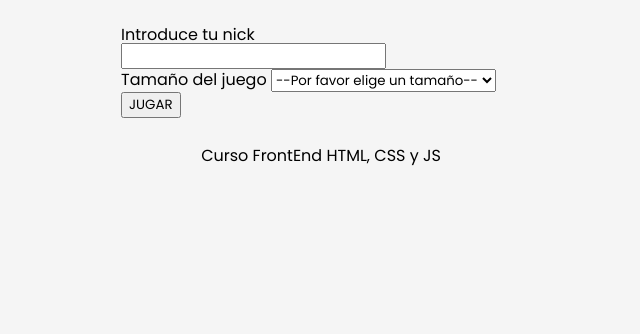
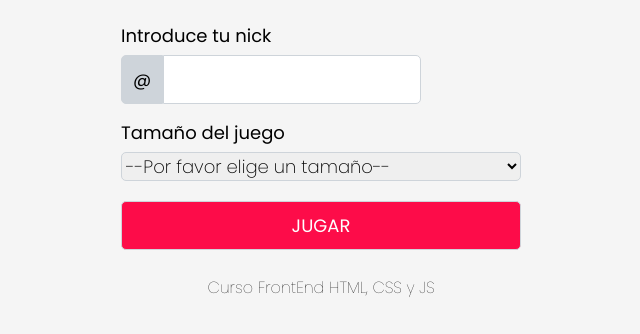
Before and after one commit to lrivmon/frontend_masterdots, a plain HTML site: page index.html in a window 1280 px wide. Shown: the part 96-430 px from the top of the page, without its empty margins (319-959 px from the left). Drawn offline with Linux system fonts and the light colour scheme.

Commit message:
Add inputs and style css

```diff
--- a/css/estilos.css
+++ b/css/estilos.css
@@ -11,6 +11,55 @@ main{
     width: 400px;
     margin: 30px auto 0 auto;
 }
-input, select{
+form{
+    display: flex;
+    flex-direction: column;
+    row-gap: 20px;
+    font-size: 18px;
+}
+label{
+    display: block;
+    margin-bottom: 10px;
+}
+input{
+    display: inline;
     font-family: 'Poppins',sans-serif;
+    width: 236px;
+    border: 1px solid #ced4da;
+    padding: 10px;
+    border-radius: 0px 5px 5px 0px;
+    font-weight: 200;
+    font-size:18px;
+
 }
+input[type="submit"]{
+    background-color: #fd0c49;
+    color: #fff;
+    font-weight: 400;
+    border-radius: 5px;
+    width: 100%;
+}
+select{
+    font-family: 'Poppins',sans-serif;
+    width: 100%;
+    border: 1px solid #ced4da;
+    border-radius: 5px;
+    font-weight: 200;
+    font-size:18px;
+}
+footer{
+    font-weight: 100;
+}
+/*IDs*/
+#nicka{
+    float: left;
+    font-family: 'Poppins', sans-serif;
+    text-align: center;
+    width: 20px;
+    background-color: #ced4da;
+    border: 1px solid #ced4da;
+    padding: 10px;
+    border-radius: 5px 0px 0px 5px;
+    font-weight: 400;
+    font-size: 18px;
+}
--- a/index.html
+++ b/index.html
@@ -22,6 +22,7 @@
         <form action="#">
             <div class="itemform">
                 <label for="nick">Introduce tu nick</label>
+                <input type="text" name="nick" value="@" id="nicka" readonly>
                 <input type="text" name="nick" id="nick">
             </div>
             <div class="itemform">
```
